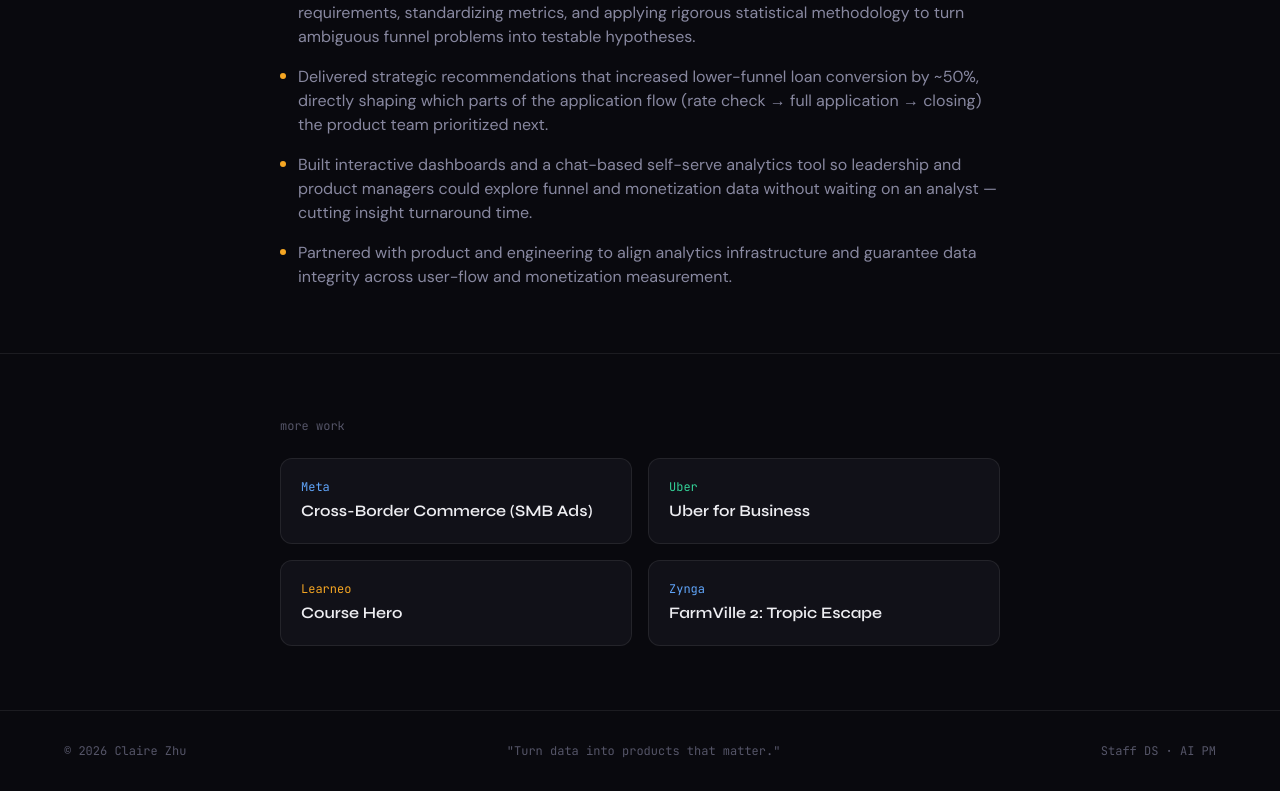
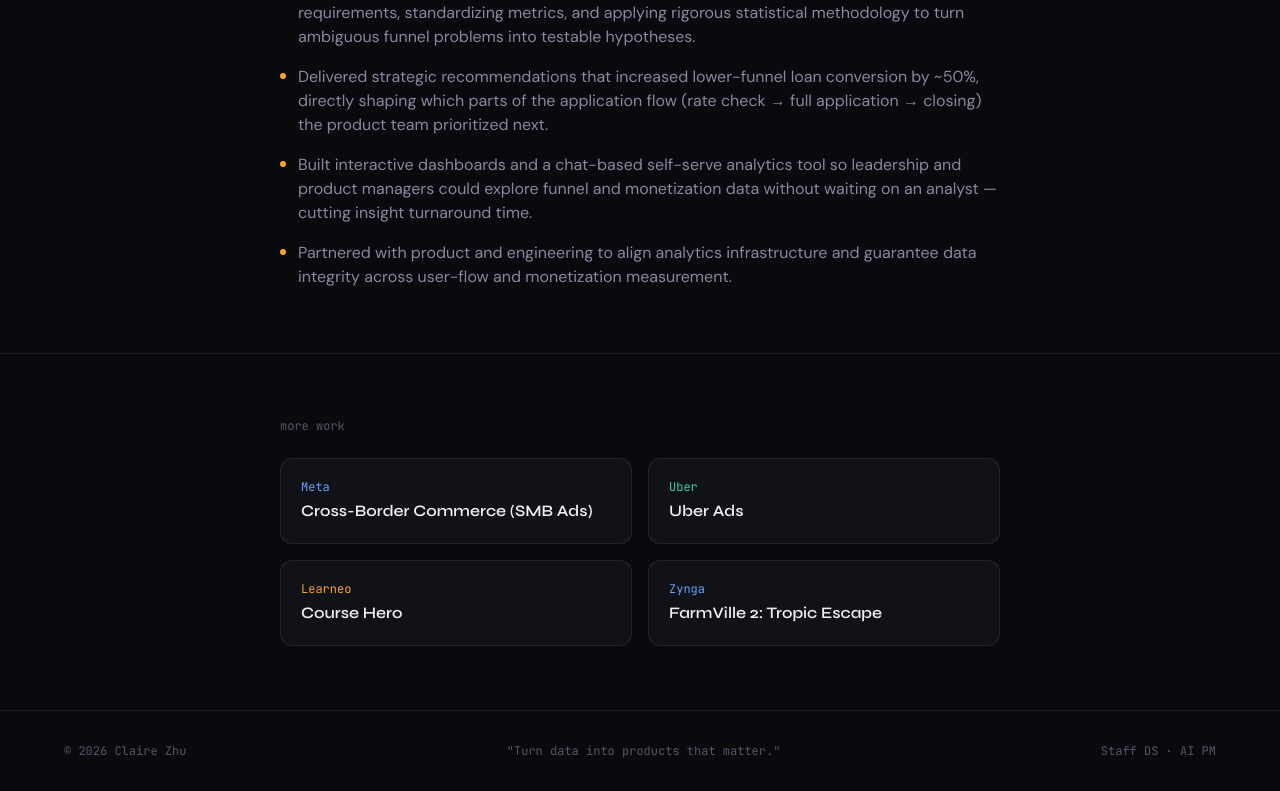
Before and after one commit to clairezhu32/portfolio, a Next.js app: page /work/upstart in a window 1280 px wide. Shown: the part 996-1787 px from the top of the page. Built offline with nearby package versions, Linux system fonts and the light colour scheme.

Commit message:
fix: correct Uber case study to Uber Ads (matches actual content)

```diff
--- a/src/data/case-studies/uber.ts
+++ b/src/data/case-studies/uber.ts
@@ -3,8 +3,8 @@ import type { CaseStudy } from "@/lib/types";
 export const uber: CaseStudy = {
   slug: "uber",
   company: "Uber",
-  productName: "Uber for Business",
-  productUrl: "https://www.uber.com/us/en/business/sign-up/",
+  productName: "Uber Ads",
+  productUrl: "https://www.uber.com/us/en/advertising/",
   role: "Senior Product Analyst",
   period: "March 2019 – June 2020",
   location: "San Francisco, CA",
```
